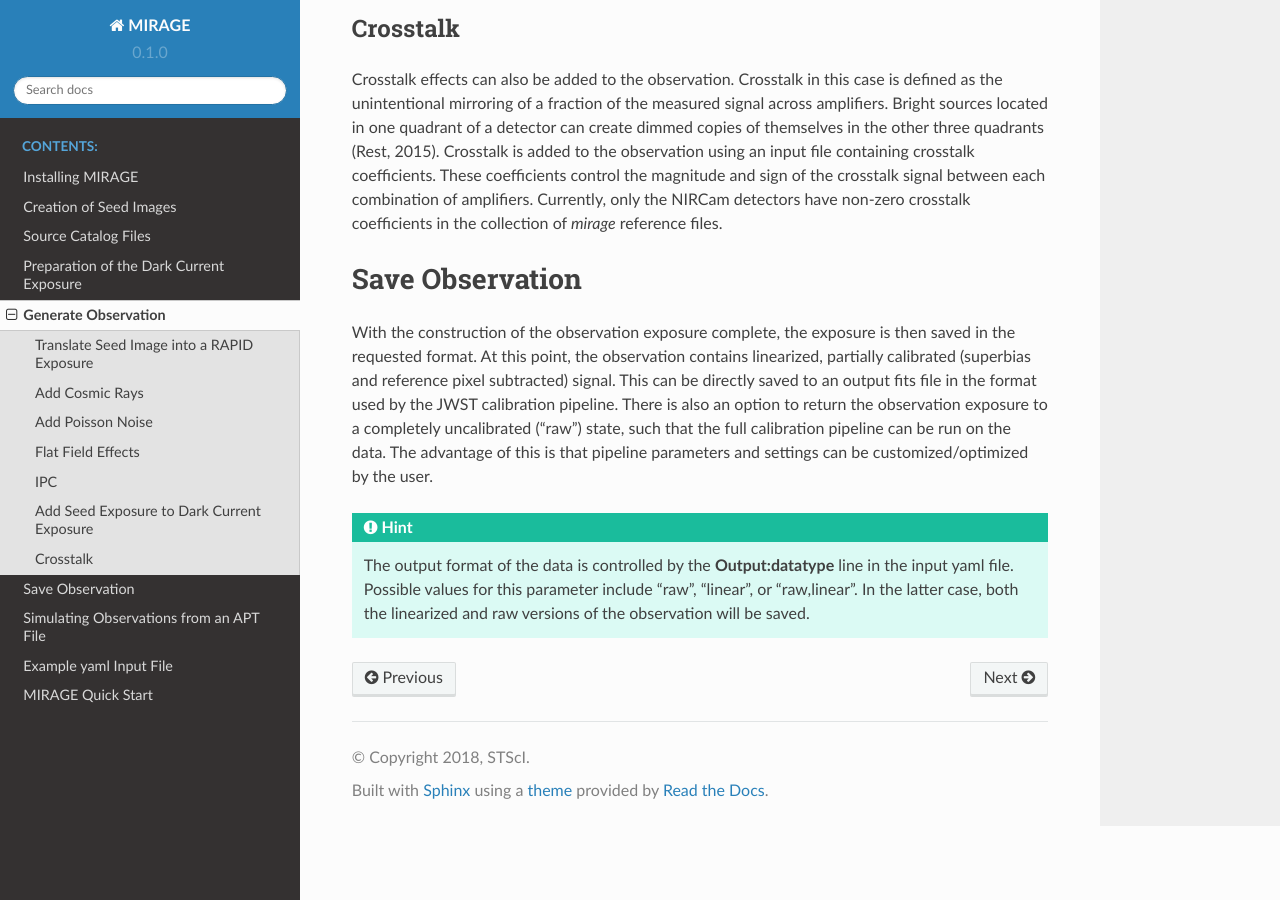
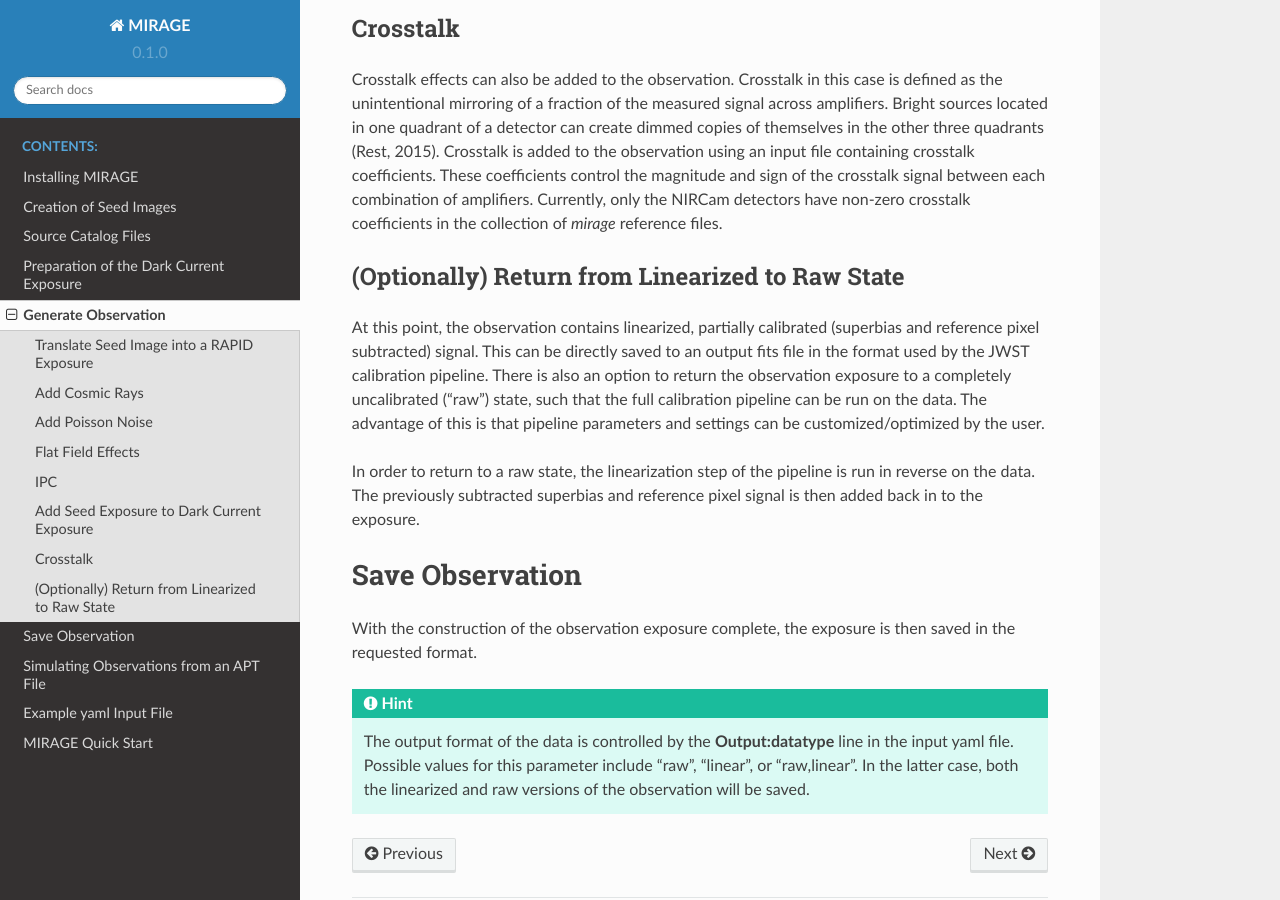
Before and after one commit to spacetelescope/mirage, a Sphinx documentation site: the page built from docs/observation_generator.rst, in a window 1280 px wide and 900 px high, scrolled down 2193 px. Built offline with Sphinx 7.4.7 and the Read the Docs theme 2.0.0, drawn with Linux system fonts in a browser that asks for light colours; formulas are drawn with MathJax 3; pages that are not in the unit, such as notebooks, are missing from menus.

```diff
--- a/docs/example_yaml.rst
+++ b/docs/example_yaml.rst
@@ -2,6 +2,8 @@
 
 Example yaml Input File
 =======================
+
+.. _example_yaml:
 
 Below is an example yaml input file for `mirage`.
 
--- a/docs/index.rst
+++ b/docs/index.rst
@@ -52,6 +52,7 @@ Tangent plane projection is currently not performed when translating from detect
    dark_preparation.rst
    observation_generator.rst
    yaml_generator.rst
+   input_yaml_parameters.rst
    example_yaml.rst
    quickstart.ipynb
    api.rst
--- a/docs/observation_generator.rst
+++ b/docs/observation_generator.rst
@@ -74,10 +74,17 @@ Crosstalk
 
 Crosstalk effects can also be added to the observation. Crosstalk in this case is defined as the unintentional mirroring of a fraction of the measured signal across amplifiers. Bright sources located in one quadrant of a detector can create dimmed copies of themselves in the other three quadrants (Rest, 2015). Crosstalk is added to the observation using an input file containing crosstalk coefficients. These coefficients control the magnitude and sign of the crosstalk signal between each combination of amplifiers. Currently, only the NIRCam detectors have non-zero crosstalk coefficients in the collection of `mirage` reference files.
 
+(Optionally) Return from Linearized to Raw State
+------------------------------------------------
+
+At this point, the observation contains linearized, partially calibrated (superbias and reference pixel subtracted) signal. This can be directly saved to an output fits file in the format used by the JWST calibration pipeline. There is also an option to return the observation exposure to a completely uncalibrated ("raw") state, such that the full calibration pipeline can be run on the data. The advantage of this is that pipeline parameters and settings can be customized/optimized by the user.
+
+In order to return to a raw state, the linearization step of the pipeline is run in reverse on the data. The previously subtracted superbias and reference pixel signal is then added back in to the exposure.
+
 Save Observation
 ================
 
-With the construction of the observation exposure complete, the exposure is then saved in the requested format. At this point, the observation contains linearized, partially calibrated (superbias and reference pixel subtracted) signal. This can be directly saved to an output fits file in the format used by the JWST calibration pipeline. There is also an option to return the observation exposure to a completely uncalibrated ("raw") state, such that the full calibration pipeline can be run on the data. The advantage of this is that pipeline parameters and settings can be customized/optimized by the user.
+With the construction of the observation exposure complete, the exposure is then saved in the requested format.
 
 .. hint::
     The output format of the data is controlled by the **Output:datatype** line in the input yaml file. Possible values for this parameter include "raw", "linear", or "raw,linear". In the latter case, both the linearized and raw versions of the observation will be saved.
```
